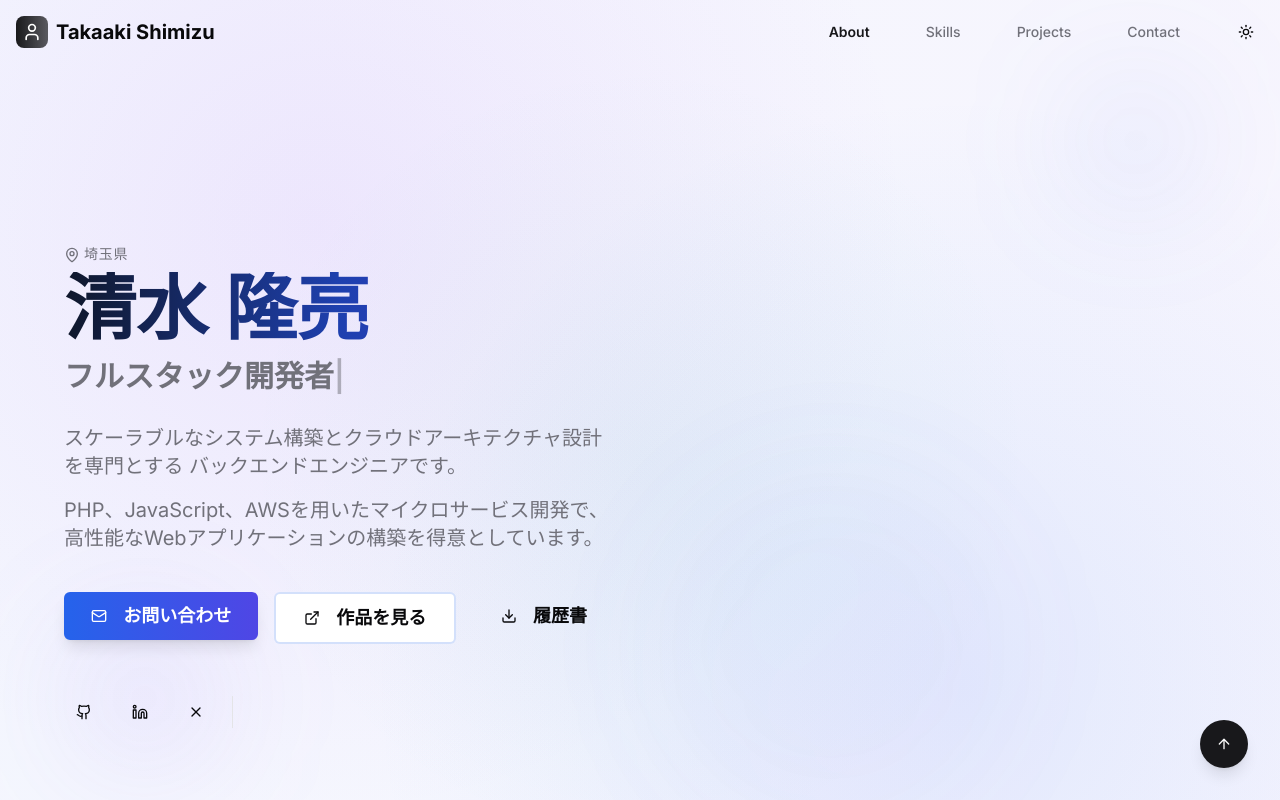
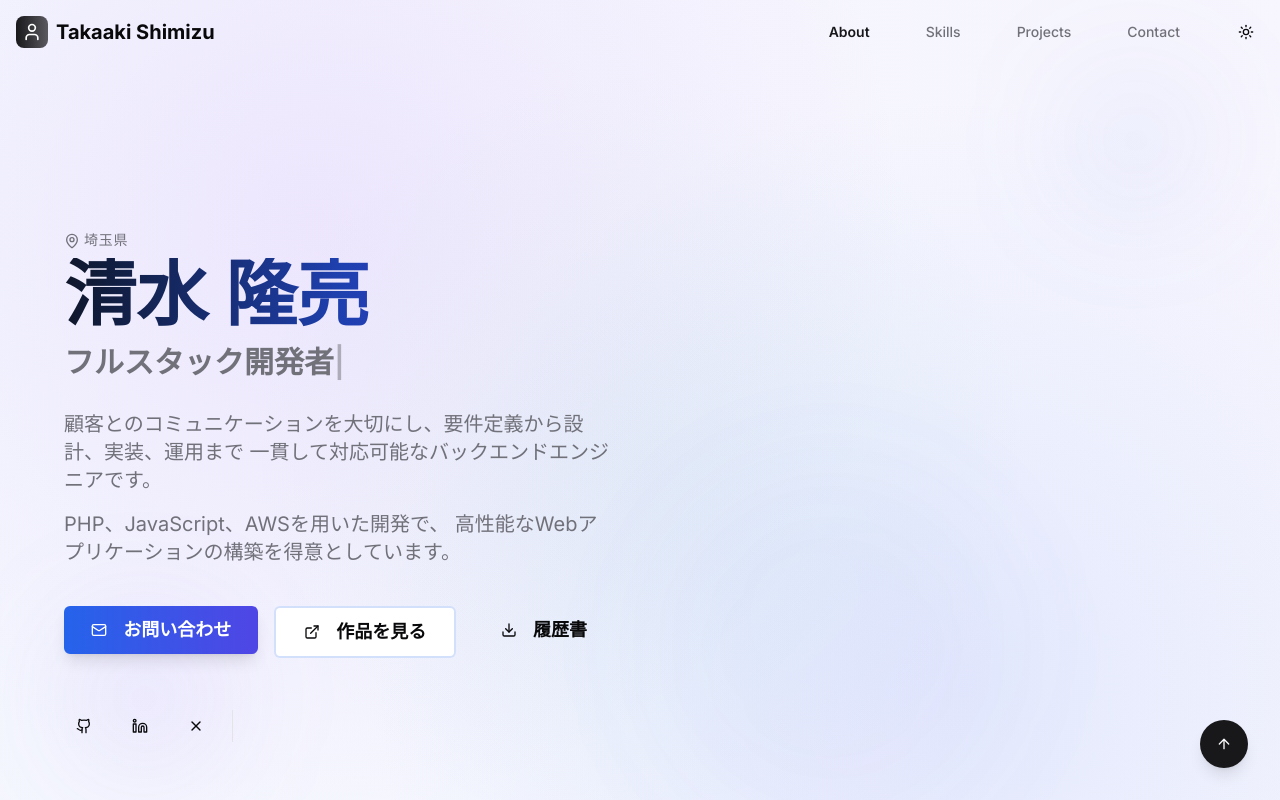
Before and after one commit to Takaaki-Shimizu/dedication, a Next.js app: page / in a window 1280 px wide. Shown: the top 800 px of the page. Built offline with nearby package versions, Linux system fonts and the light colour scheme.

Commit message:
fix: スキル感修正

```diff
--- a/src/app/page.tsx
+++ b/src/app/page.tsx
@@ -38,10 +38,8 @@ const skillsData = {
     icon: <Server className="h-6 w-6 text-white" />,
     color: "from-blue-600 to-blue-700",
     skills: [
-      { name: "Python", level: 95, years: 5, description: "Django、FastAPI、Flask等を用いたWebアプリケーション開発" },
-      { name: "Go", level: 90, years: 3, description: "高性能なマイクロサービス、API開発、並行処理プログラミング" },
-      { name: "Node.js", level: 85, years: 4, description: "Express.js、NestJSを使ったRESTful API、リアルタイム通信" },
-      { name: "Java", level: 80, years: 3, description: "Spring Boot、Maven、エンタープライズアプリケーション開発" }
+      { name: "PHP", level: 70, years: 3, description: "Laravelを用いたWebアプリケーション開発" },
+      { name: "Java", level: 30, years: 1, description: "Spring Boot、Maven、Webアプリケーション開発" }
     ]
   },
   frontend: {
@@ -59,10 +57,7 @@ const skillsData = {
     icon: <Database className="h-6 w-6 text-white" />,
     color: "from-slate-600 to-slate-700",
     skills: [
-      { name: "PostgreSQL", level: 90, years: 5, description: "複雑なクエリ設計、パフォーマンスチューニング、レプリケーション" },
       { name: "MySQL", level: 85, years: 4, description: "データベース設計、インデックス最適化、トランザクション管理" },
-      { name: "MongoDB", level: 80, years: 3, description: "NoSQLデータモデリング、アグリゲーション、シャーディング" },
-      { name: "Redis", level: 85, years: 3, description: "キャッシュ戦略、セッション管理、リアルタイム機能実装" }
     ]
   },
   infrastructure: {
@@ -133,11 +128,11 @@ export default function Home() {
 
                 <div className="space-y-4 max-w-2xl">
                   <p className="text-lg md:text-xl text-muted-foreground leading-relaxed">
-                    スケーラブルなシステム構築とクラウドアーキテクチャ設計を専門とする
-                    バックエンドエンジニアです。
+                    顧客とのコミュニケーションを大切にし、要件定義から設計、実装、運用まで
+                    一貫して対応可能なバックエンドエンジニアです。
                   </p>
                   <p className="text-lg md:text-xl text-muted-foreground leading-relaxed">
-                    PHP、JavaScript、AWSを用いたマイクロサービス開発で、
+                    PHP、JavaScript、AWSを用いた開発で、
                     高性能なWebアプリケーションの構築を得意としています。
                   </p>
                 </div>
```
